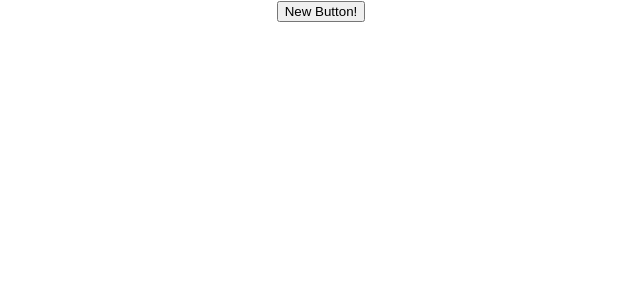
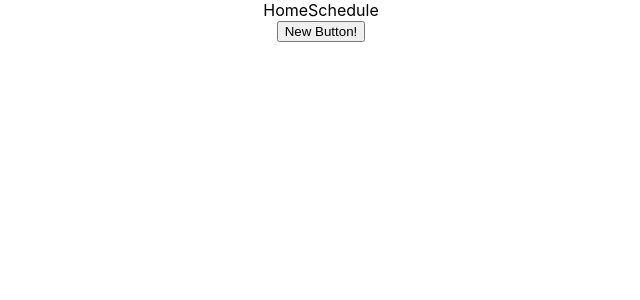
Before and after one commit to jameshhe/interview-scheduling, a React (Create React App) app: page / in a window 1280 px wide. Shown: the top 300 px of the page, without its empty margins (319-959 px from the left). Built offline with nearby package versions, Linux system fonts and the light colour scheme.

Commit message:
add(nav): added home and schedule to nav bar

```diff
--- a/src/App.js
+++ b/src/App.js
@@ -4,6 +4,10 @@ import "./App.css";
 function App() {
   return (
     <div className="App">
+      <nav>
+        <a>Home</a>
+        <a>Schedule</a>
+      </nav>
       <button>New Button!</button>
     </div>
   );
```
